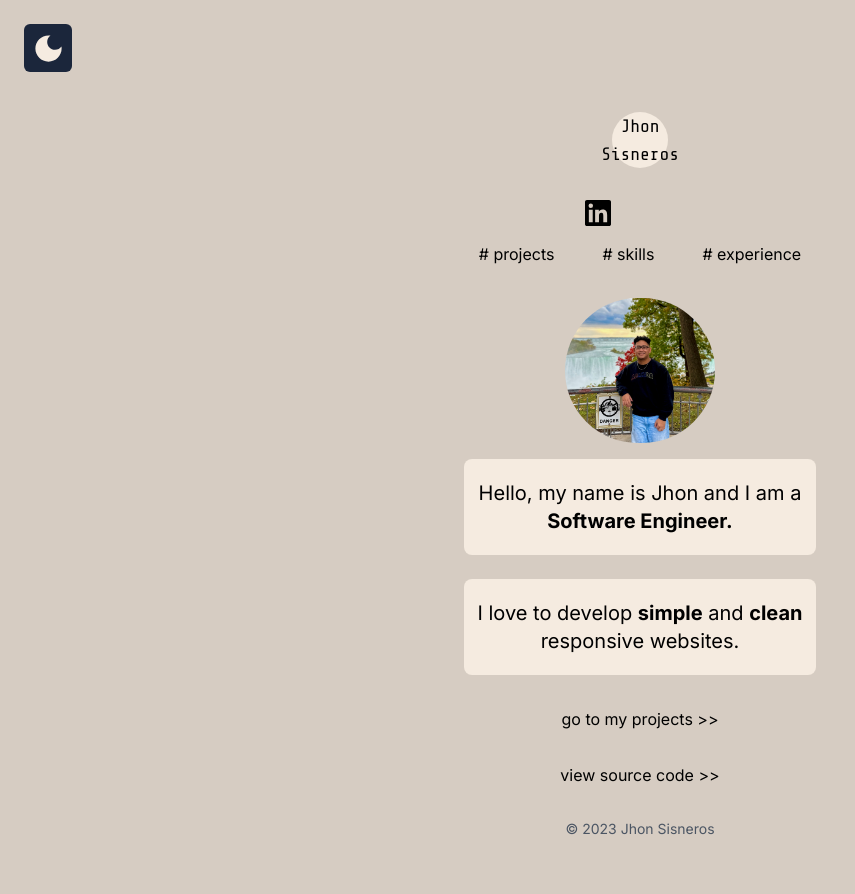
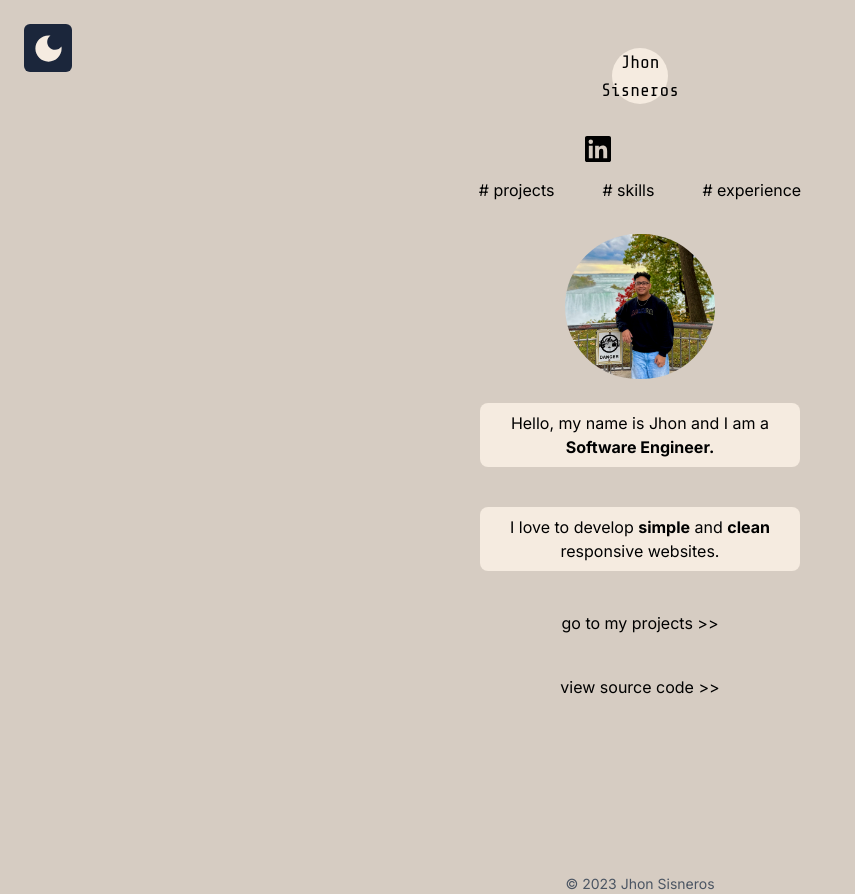
Before and after one commit to jayhons99/personal-website, a Next.js app: page / in a window 1280 px wide. Shown: the whole page, without its empty margins (0-855 px from the left). Before the commit the page ends 855 px from the top, so only its background shows below. Built offline with nearby package versions, Linux system fonts and the light colour scheme; some icons are missing.

Commit message:
fixed styling issues

```diff
--- a/src/app/globals.css
+++ b/src/app/globals.css
@@ -37,7 +37,7 @@
   }
 
   .home-card {
-    @apply bg-light dark:bg-dark flex justify-center items-center h-[4rem] w-[20rem] rounded-lg md:text-xl md:h-[6rem] md:w-[22rem];
+    @apply bg-light dark:bg-dark flex justify-center items-center h-[4rem] w-[20rem] rounded-lg;
   }
 
   .card-layout-lg {
--- a/src/app/page.js
+++ b/src/app/page.js
@@ -9,7 +9,7 @@ export default function Home() {
   return (
     <>
       <PageWrapper>
-        <main className="flex flex-col items-center dark:text-textDark">
+        <main className="flex flex-col min-h-[calc(100vh-20vh)] items-center dark:text-textDark gap-y-2">
           <Image
             src="/cropped.jpg"
             alt="picture of me"
--- a/src/app/projects/page.jsx
+++ b/src/app/projects/page.jsx
@@ -7,7 +7,7 @@ import PageWrapper from "@/components/PageWrapper";
 const Page = () => {
   return (
     <PageWrapper>
-      <div className="flex flex-col justify-center items-center text-center dark:text-textDark">
+      <div className="flex flex-col min-h-[calc(100vh-20vh)] justify-center items-center text-center dark:text-textDark">
         <h1 className="heading"># projects</h1>
         <div className="project-layout-lg">
           {projectsList.map((item, i) => {
--- a/src/components/Footer.jsx
+++ b/src/components/Footer.jsx
@@ -1,8 +1,8 @@
 const Footer = () => {
   return (
     <>
-      <p className="text-center text-sm relative bottom-0 w-full text-gray-600 pb-4 mt-8 dark:text-textDark">
-        &copy; 2023 Jhon Sisneros
+      <p className="text-center text-sm relative bottom-0 w-full text-gray-600 dark:text-textDark">
+        &copy; {new Date().getFullYear()} Jhon Sisneros
       </p>
     </>
   );
--- a/src/components/Navbar.jsx
+++ b/src/components/Navbar.jsx
@@ -4,7 +4,7 @@ import { Icon } from "@iconify/react";
 
 const Navbar = ({ links }) => {
   return (
-    <header className="flex flex-col justify-center items-center pt-16 pb-8">
+    <header className="flex flex-col mb-8 justify-center items-center">
       <Logo />
       <div className="flex flex-col justify-between gap-[16px] mt-8 dark:text-textDark">
         <nav className="flex justify-center gap-[16px]">
```
